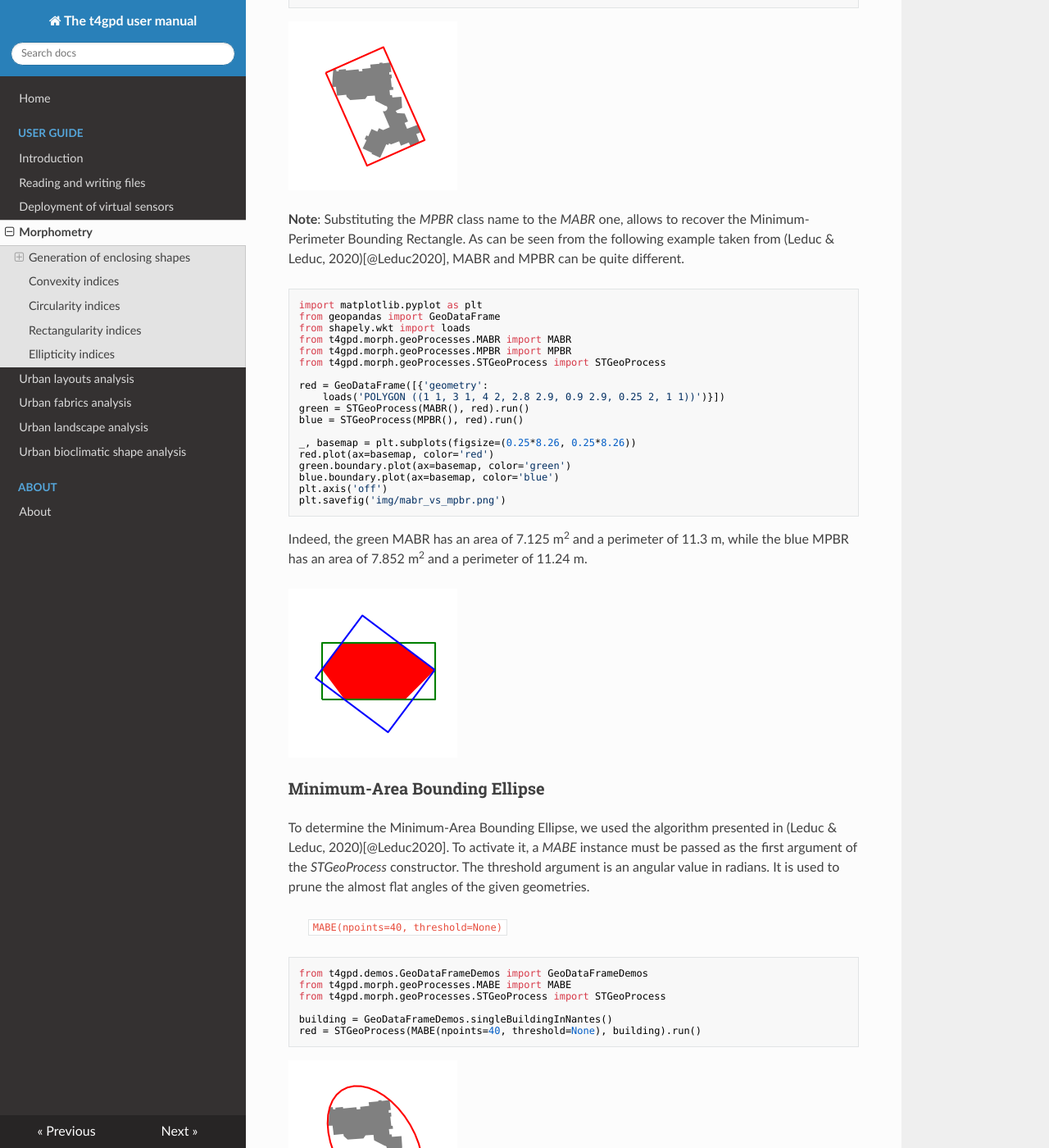
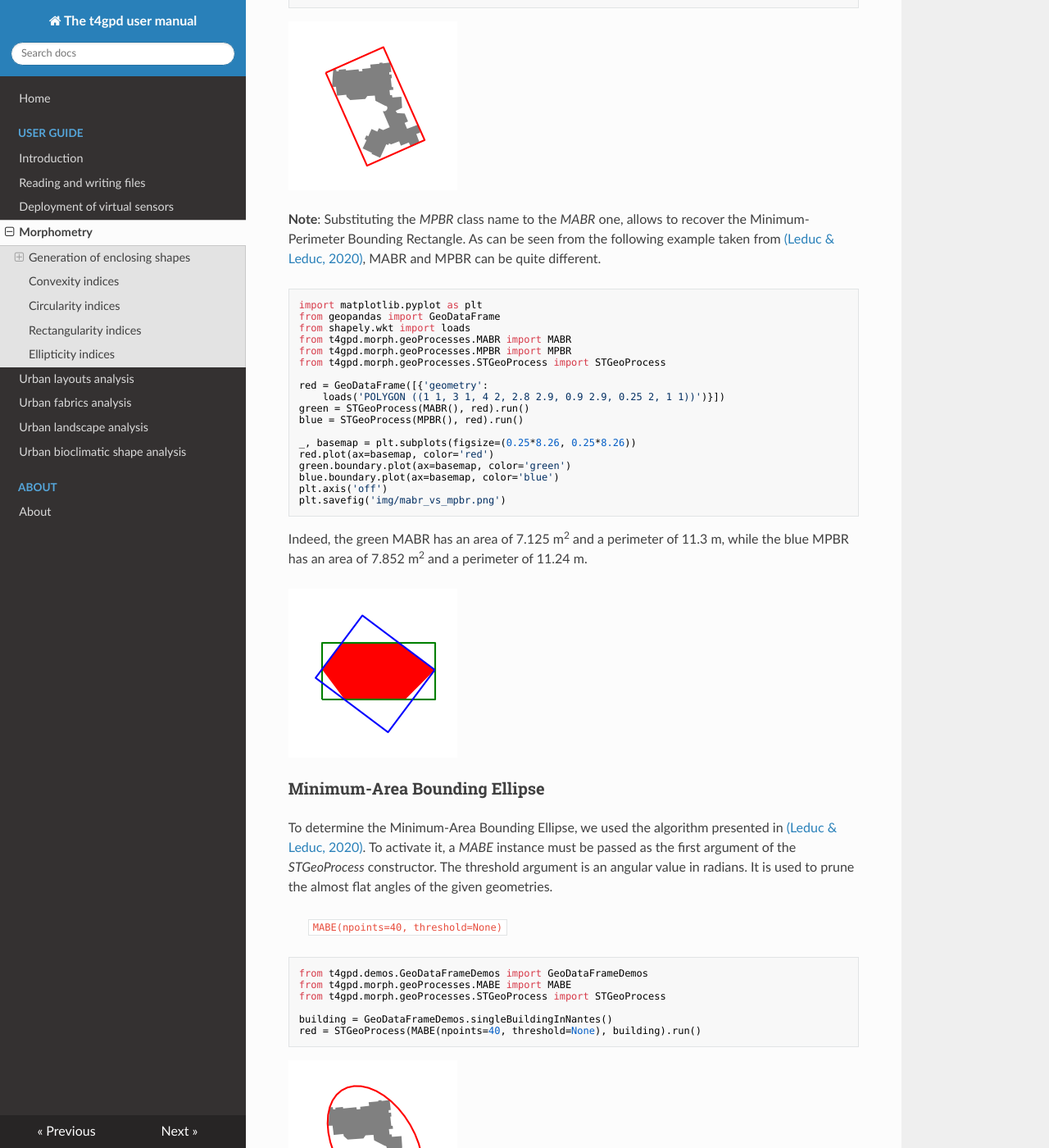
Before and after one commit to thomas-leduc/t4gpd-docs, an MkDocs documentation site: the page built from docs/morphometry.md, in a window 1280 px wide and 1400 px high, scrolled down 1640 px. Shown: the whole window at 82% size. Built offline with MkDocs 1.6.1, drawn with Linux system fonts in a browser that asks for light colours; nearby versions of some CDN libraries.

Commit message:
Update {landscape,morphometry,sensors}.md (according to the mkdocs-bibtex removal)

````diff
--- a/docs/morphometry.md
+++ b/docs/morphometry.md
@@ -1,7 +1,13 @@
 # Urban morphometry
 ## Generation of enclosing shapes
 ### Convex Hull
-The **t4gpd** class named _ConvexHull_ is a wrapper for the Shapely [convex_hull](https://shapely.readthedocs.io/en/stable/manual.html?highlight=convex%20hull#object.convex_hull) method. To use it, an instance of _ConvexHull_ must be passed as the first argument of the _STGeoProcess_ constructor as in the following example. The resulting _red_ object is a GeoPandas [GeoDataFrame](https://geopandas.org/docs/reference/api/geopandas.GeoDataFrame.html?highlight=geodataframe#geopandas.GeoDataFrame).
+
+The **t4gpd** class named _ConvexHull_ is a wrapper for the Shapely
+[convex_hull](https://shapely.readthedocs.io/en/stable/manual.html?highlight=convex%20hull#object.convex_hull)
+method. To use it, an instance of _ConvexHull_ must be passed as the
+first argument of the _STGeoProcess_ constructor as in the following
+example. The resulting _red_ object is a GeoPandas
+[GeoDataFrame](https://geopandas.org/docs/reference/api/geopandas.GeoDataFrame.html?highlight=geodataframe#geopandas.GeoDataFrame).
 
 ```python
 from t4gpd.demos.GeoDataFrameDemos import GeoDataFrameDemos
@@ -12,7 +18,8 @@
 red = STGeoProcess(ConvexHull(), building).run()
 ```
 
-The following code snippet allows to map these 2 [GeoDataFrame](https://geopandas.org/docs/reference/api/geopandas.GeoDataFrame.html?highlight=geodataframe#geopandas.GeoDataFrame).
+The following code snippet allows to map these 2
+[GeoDataFrame](https://geopandas.org/docs/reference/api/geopandas.GeoDataFrame.html?highlight=geodataframe#geopandas.GeoDataFrame).
 
 ```python
 import matplotlib.pyplot as plt
@@ -26,7 +33,11 @@
 ![Convex Hull](img/convex_hull.png)
 
 ### Minimum Bounding Circle
-To determine the Minimum-area Bounding Circle, we implemented the Chrystal Algorithm. The **t4gpd** class with the name _MBC_ allows, as before, when it is passed as the first argument of the _STGeoProcess_ constructor to implement the corresponding mechanism.
+
+To determine the Minimum-area Bounding Circle, we implemented the
+Chrystal Algorithm. The **t4gpd** class with the name _MBC_ allows, as
+before, when it is passed as the first argument of the _STGeoProcess_
+constructor to implement the corresponding mechanism.
 
 ```python
 from t4gpd.demos.GeoDataFrameDemos import GeoDataFrameDemos
@@ -40,7 +51,12 @@
 ![Convex Hull](img/mbc.png)
 
 ### Minimum-area Bounding Rectangle
-To determine the Minimum-area Bounding Rectangle, we wrapped the shapely method named [minimum_rotated_rectangle](https://shapely.readthedocs.io/en/latest/manual.html?highlight=minimum_rotated_rectangle#object.minimum_rotated_rectangle). To activate it, the _MABR_ class must be passed as the first argument of the _STGeoProcess_ constructor.
+
+To determine the Minimum-area Bounding Rectangle, we wrapped the
+shapely method named
+[minimum_rotated_rectangle](https://shapely.readthedocs.io/en/latest/manual.html?highlight=minimum_rotated_rectangle#object.minimum_rotated_rectangle). To
+activate it, the _MABR_ class must be passed as the first argument of
+the _STGeoProcess_ constructor.
 
 ```python
 from t4gpd.demos.GeoDataFrameDemos import GeoDataFrameDemos
@@ -52,7 +68,11 @@
 ```
 ![Convex Hull](img/mabr.png)
 
-**Note**: Substituting the _MPBR_ class name to the _MABR_ one, allows to recover the Minimum-Perimeter Bounding Rectangle. As can be seen from the following example taken from (Leduc &amp; Leduc, 2020)[@Leduc2020], MABR and MPBR can be quite different.
+**Note**: Substituting the _MPBR_ class name to the _MABR_ one, allows
+  to recover the Minimum-Perimeter Bounding Rectangle. As can be seen
+  from the following example taken from [(Leduc &amp; Leduc,
+  2020)](https://doi.org/10.1080/13658816.2020.1800017), MABR and MPBR
+  can be quite different.
 
 ```python
 import matplotlib.pyplot as plt
@@ -75,12 +95,21 @@
 plt.savefig('img/mabr_vs_mpbr.png')
 ```
 
-Indeed, the green MABR has an area of 7.125 m<sup>2</sup> and a perimeter of 11.3 m, while the blue MPBR has an area of 7.852 m<sup>2</sup> and a perimeter of 11.24 m.
+Indeed, the green MABR has an area of 7.125 m<sup>2</sup> and a
+perimeter of 11.3 m, while the blue MPBR has an area of 7.852
+m<sup>2</sup> and a perimeter of 11.24 m.
 
 ![Convex Hull](img/mabr_vs_mpbr.png)
 
 ### Minimum-Area Bounding Ellipse
-To determine the Minimum-Area Bounding Ellipse, we used the algorithm presented in (Leduc &amp; Leduc, 2020)[@Leduc2020]. To activate it, a _MABE_ instance must be passed as the first argument of the _STGeoProcess_ constructor. The threshold argument is an angular value in radians. It is used to prune the almost flat angles of the given geometries.
+
+To determine the Minimum-Area Bounding Ellipse, we used the algorithm
+presented in [(Leduc &amp; Leduc,
+  2020)](https://doi.org/10.1080/13658816.2020.1800017). To activate it, a
+_MABE_ instance must be passed as the first argument of the
+_STGeoProcess_ constructor. The threshold argument is an angular value
+in radians. It is used to prune the almost flat angles of the given
+geometries.
 
 > `MABE(npoints=40, threshold=None)`
 
@@ -98,13 +127,24 @@
 \bibliography
 
 ## Convexity indices
+
 There are various convexity indices among which we have implemented:
 
-  * The number of convex components. This dimensionless indicator corresponds to the number of concavities in the shape. In the resulting [GeoDataFrame](https://geopandas.org/docs/reference/api/geopandas.GeoDataFrame.html?highlight=geodataframe#geopandas.GeoDataFrame), the corresponding column is named _n_con_comp_.
-  * The surface convexity defect. This indicator is dimensionless and standardized. It is equal to the ratio of the area of the shape to that of its convex hull. In the resulting [GeoDataFrame](https://geopandas.org/docs/reference/api/geopandas.GeoDataFrame.html?highlight=geodataframe#geopandas.GeoDataFrame), the corresponding column is named _a_conv_def_.
-  * The perimeter convexity defect. In the resulting [GeoDataFrame](https://geopandas.org/docs/reference/api/geopandas.GeoDataFrame.html?highlight=geodataframe#geopandas.GeoDataFrame), the corresponding column is named _p_conv_def_.
-  *
-  *
+  * The number of convex components. This dimensionless indicator
+    corresponds to the number of concavities in the shape. In the
+    resulting
+    [GeoDataFrame](https://geopandas.org/docs/reference/api/geopandas.GeoDataFrame.html?highlight=geodataframe#geopandas.GeoDataFrame),
+    the corresponding column is named _n_con_comp_.
+
+  * The surface convexity defect. This indicator is dimensionless and
+    standardized. It is equal to the ratio of the area of the shape to
+    that of its convex hull. In the resulting
+    [GeoDataFrame](https://geopandas.org/docs/reference/api/geopandas.GeoDataFrame.html?highlight=geodataframe#geopandas.GeoDataFrame),
+    the corresponding column is named _a_conv_def_.
+
+  * The perimeter convexity defect. In the resulting
+    [GeoDataFrame](https://geopandas.org/docs/reference/api/geopandas.GeoDataFrame.html?highlight=geodataframe#geopandas.GeoDataFrame),
+    the corresponding column is named _p_conv_def_.
 
 ```python
 from t4gpd.demos.GeoDataFrameDemos import GeoDataFrameDemos
````
Also changed, not shown: docs/landscape.md (+11 -10 lines), docs/sensors.md (+6 -3 lines).
